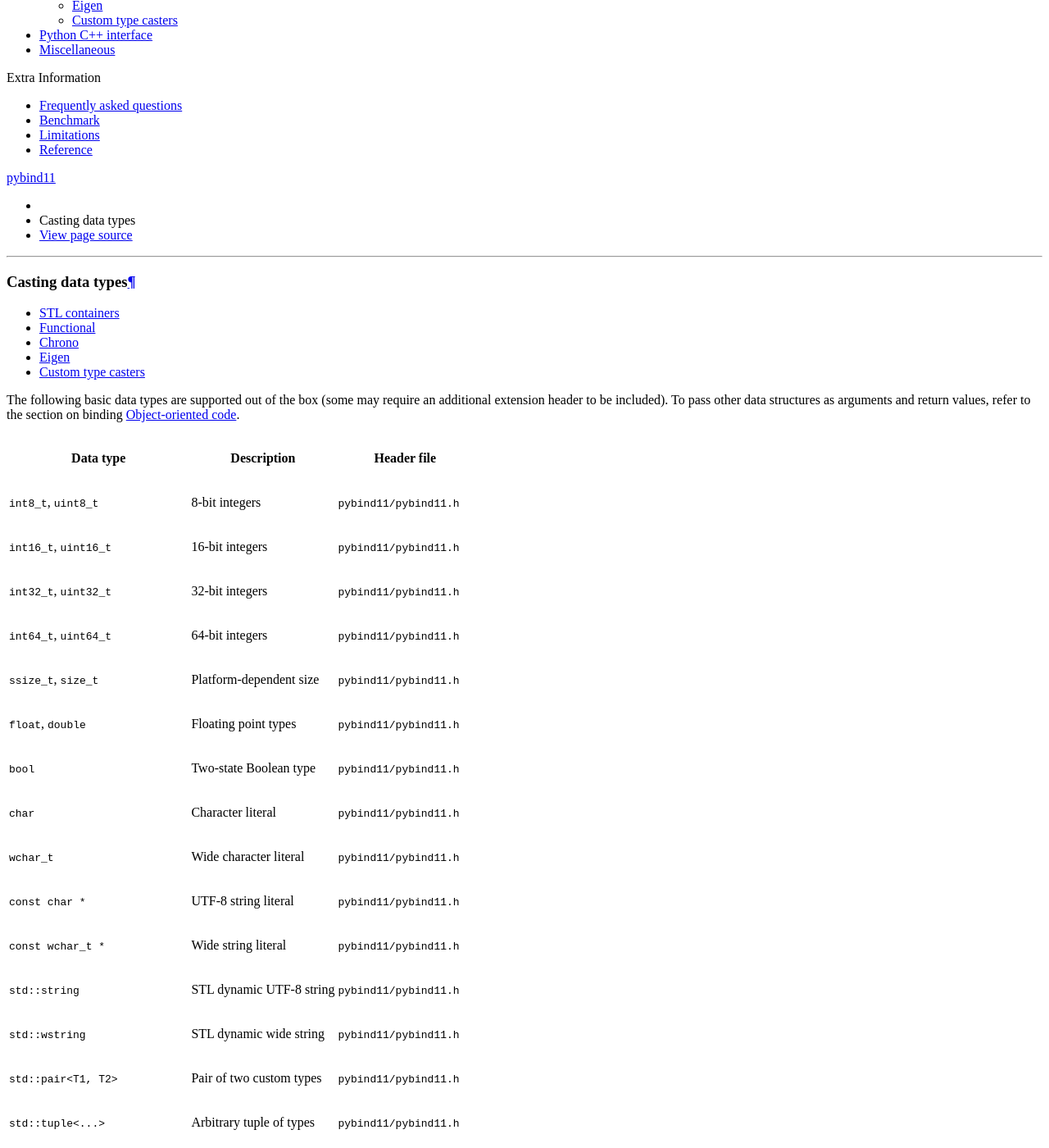
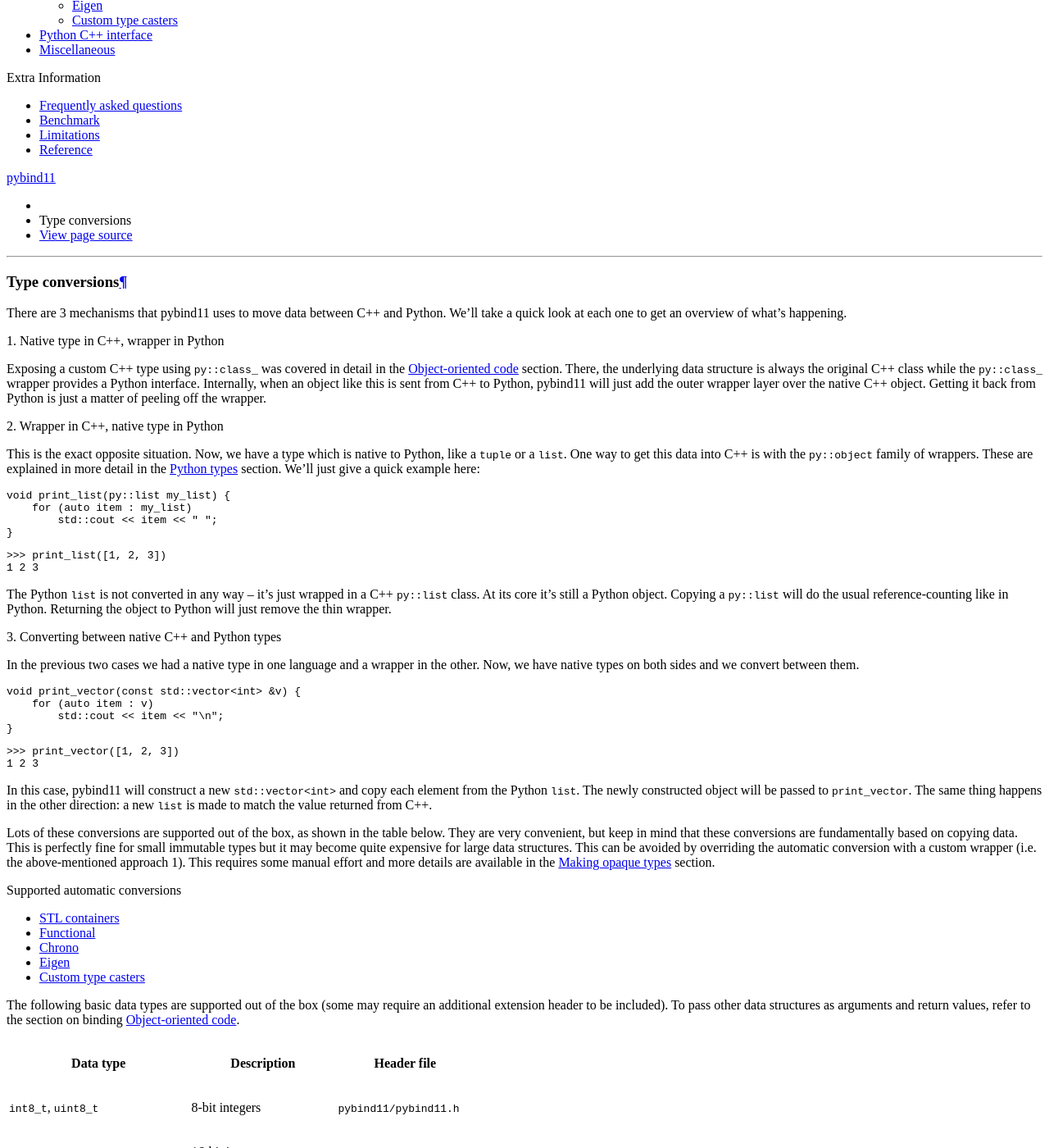
Before and after one commit to pybind/pybind11, a Sphinx documentation site: the page built from docs/advanced/cast/index.rst, in a window 1280 px wide and 1400 px high, scrolled down 417 px. Shown: the whole window at 82% size. Built offline with Sphinx 7.4.7 and the Read the Docs theme 2.0.0, drawn with Linux system fonts in a browser that asks for light colours; some of the changed text lies outside the part shown.

Commit message:
Directly compare 3 ways of moving data between C++ and Python

```diff
--- a/docs/advanced/cast/index.rst
+++ b/docs/advanced/cast/index.rst
@@ -1,5 +1,74 @@
-Casting data types
-##################
+Type conversions
+################
+
+There are 3 mechanisms that pybind11 uses to move data between C++ and Python.
+We'll take a quick look at each one to get an overview of what's happening.
+
+.. rubric:: 1. Native type in C++, wrapper in Python
+
+Exposing a custom C++ type using :class:`py::class_` was covered in detail in
+the :doc:`/classes` section. There, the underlying data structure is always the
+original C++ class while the :class:`py::class_` wrapper provides a Python
+interface. Internally, when an object like this is sent from C++ to Python,
+pybind11 will just add the outer wrapper layer over the native C++ object.
+Getting it back from Python is just a matter of peeling off the wrapper.
+
+.. rubric:: 2. Wrapper in C++, native type in Python
+
+This is the exact opposite situation. Now, we have a type which is native to
+Python, like a ``tuple`` or a ``list``. One way to get this data into C++ is
+with the :class:`py::object` family of wrappers. These are explained in more
+detail in the :doc:`/advanced/pycpp/object` section. We'll just give a quick
+example here:
+
+.. code-block:: cpp
+
+    void print_list(py::list my_list) {
+        for (auto item : my_list)
+            std::cout << item << " ";
+    }
+
+.. code-block:: pycon
+
+    >>> print_list([1, 2, 3])
+    1 2 3
+
+The Python ``list`` is not converted in any way -- it's just wrapped in a C++
+:class:`py::list` class. At its core it's still a Python object. Copying a
+:class:`py::list` will do the usual reference-counting like in Python.
+Returning the object to Python will just remove the thin wrapper.
+
+.. rubric:: 3. Converting between native C++ and Python types
+
+In the previous two cases we had a native type in one language and a wrapper in
+the other. Now, we have native types on both sides and we convert between them.
+
+.. code-block:: cpp
+
+    void print_vector(const std::vector<int> &v) {
+        for (auto item : v)
+            std::cout << item << "\n";
+    }
+
+.. code-block:: pycon
+
+    >>> print_vector([1, 2, 3])
+    1 2 3
+
+In this case, pybind11 will construct a new ``std::vector<int>`` and copy each
+element from the Python ``list``. The newly constructed object will be passed
+to ``print_vector``. The same thing happens in the other direction: a new
+``list`` is made to match the value returned from C++.
+
+Lots of these conversions are supported out of the box, as shown in the table
+below. They are very convenient, but keep in mind that these conversions are
+fundamentally based on copying data. This is perfectly fine for small immutable
+types but it may become quite expensive for large data structures. This can be
+avoided by overriding the automatic conversion with a custom wrapper (i.e. the
+above-mentioned approach 1). This requires some manual effort and more details
+are available in the :ref:`opaque` section.
+
+.. rubric:: Supported automatic conversions
 
 .. toctree::
    :maxdepth: 1
```
